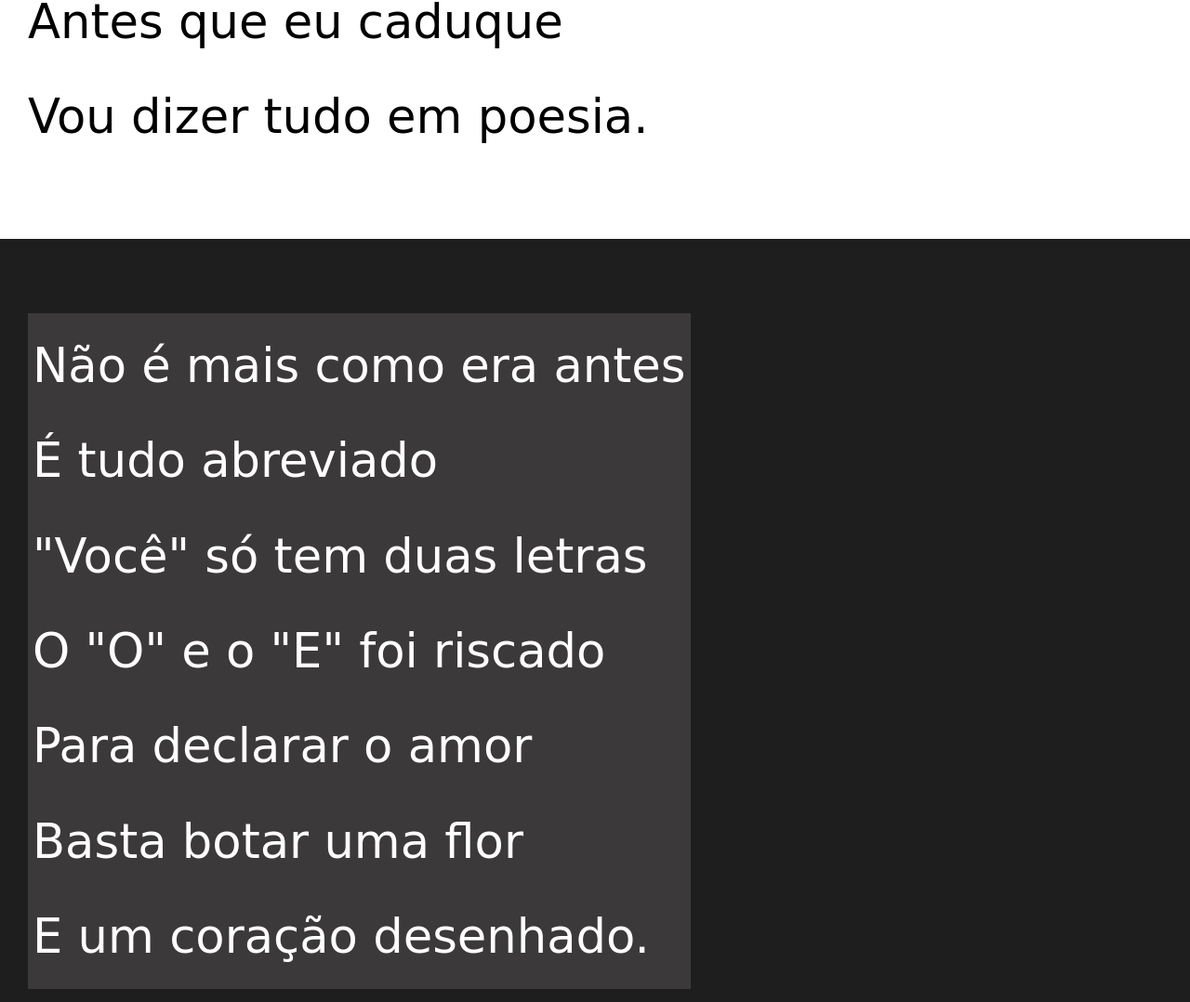
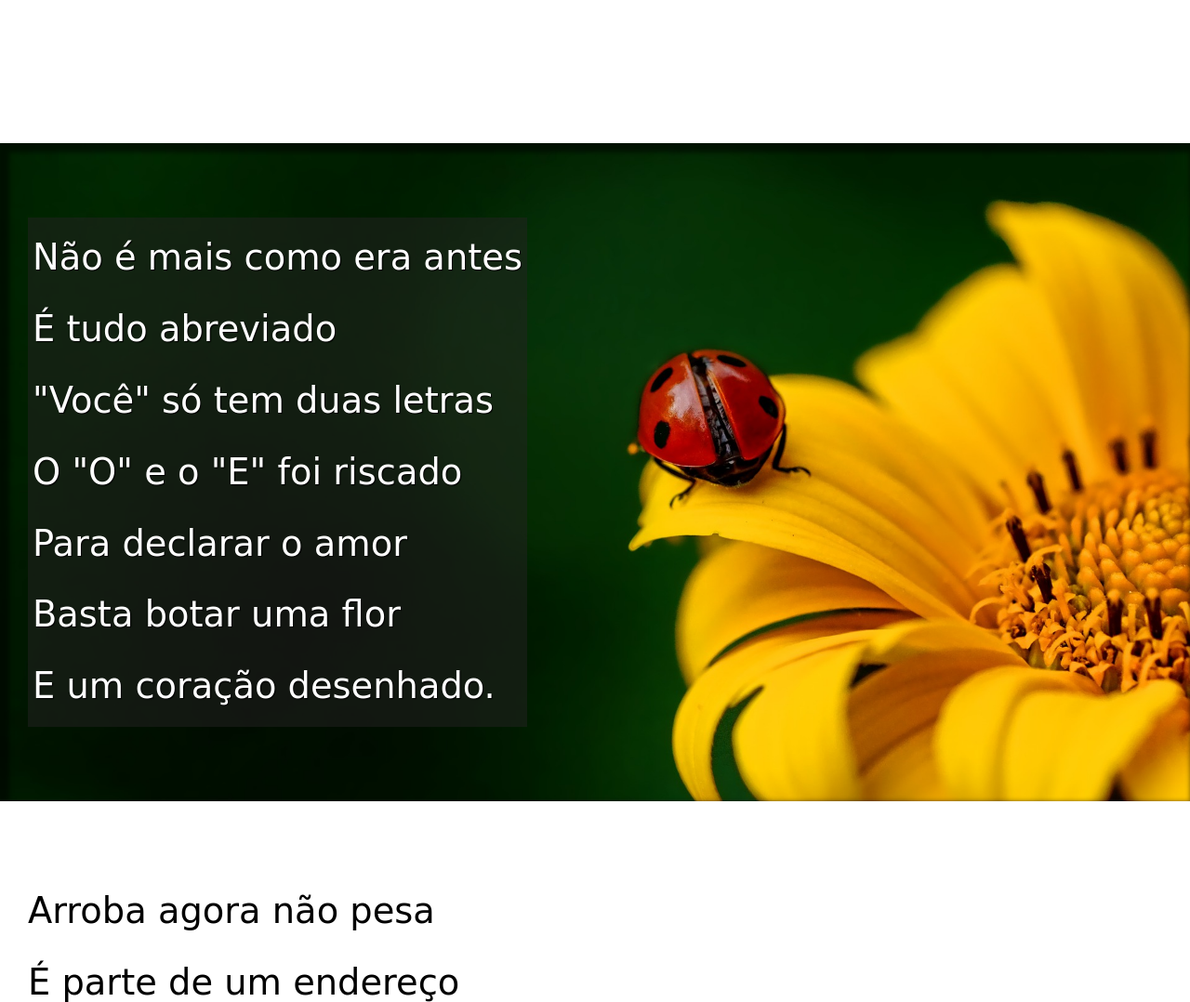
Before and after one commit to diegoalmeidaramos/site-cordel, a plain HTML site: page index.html in a window 1280 px wide. Shown: the part 959-2037 px from the top of the page at 93% size. Drawn offline with Linux system fonts and the light colour scheme; a web font is replaced by a local one.

Commit message:
atualizei o site cordel

```diff
--- a/estilo/style.css
+++ b/estilo/style.css
@@ -57,10 +57,14 @@ section{
     line-height: 2em;
     padding-left: 30px;
     font-family: var(--fonte03);
-    font-size: 4vw;
+    font-size: 3vw;
 
 }
 
+section>p{
+    padding-bottom: 2em;
+
+}
 section.normal{
     background-color: white;
     color: black;
@@ -69,12 +73,27 @@ section.normal{
 section.imagem{
     background-color: rgb(31, 30, 30);
     color: white;
+    box-shadow: inset 5px 5px 5px 5px rgba(0, 0, 0, 0.521);
+    background-size: cover;
+    background-attachment: fixed;
 }
 
 section.imagem>p{
     display: inline-block;
     padding: 5px;
-    background-color: rgb(59, 57, 57);
+    background-color: rgba(36, 35, 35, 0.5);
+    text-shadow: 1px 1px 1px black;
+}
+
+section#img01{
+    background-image: url('../imagens/background001.jpg');
+    background-position: right center;
+
+
+}
+
+section#img02{
+    background-image: url('../imagens/background002.jpg');
 
 
 
--- a/index.html
+++ b/index.html
@@ -28,7 +28,7 @@
 
 
 
-    <section class="imagem">
+    <section class="imagem" id="img01">
         <p>
             Não é mais como era antes<br>
             É tudo abreviado<br>
@@ -66,7 +66,7 @@
 
 
 
-    <section class="imagem">
+    <section class="imagem" id="img02">
         <p>
             Tenho saudade das cartas<br>
             Escritas com a própria mão<br>
```
